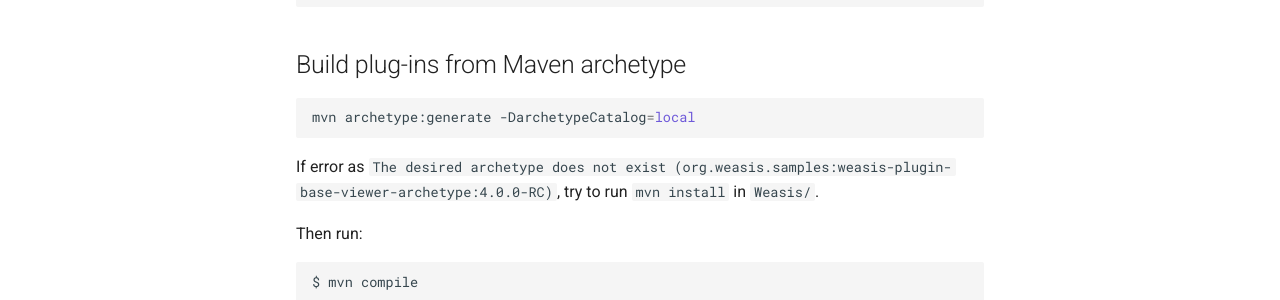
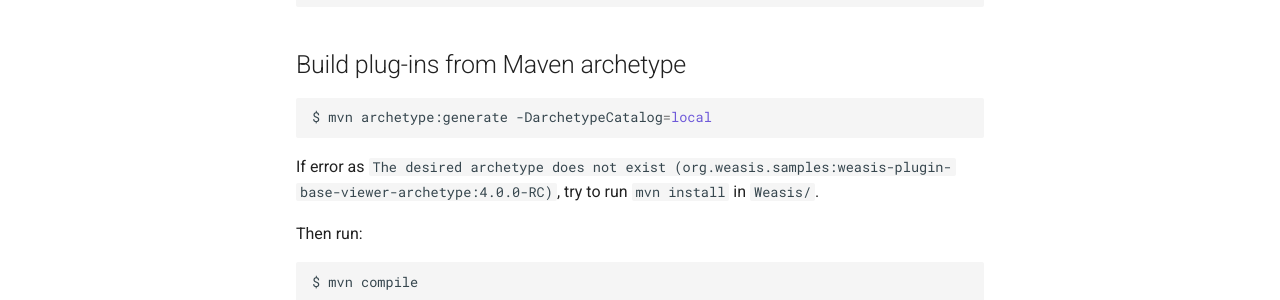
Before and after one commit to mmdjiji/pacs-learning, an MkDocs documentation site: the page built from docs/weasis/build-plugins.md, in a window 1280 px wide and 900 px high, scrolled down 923 px. Shown: the part 254-554 px from the top of the window. Built offline with MkDocs 1.6.1 and Material for MkDocs 9.7.7, drawn with Linux system fonts in a browser that asks for light colours.

````diff
--- a/docs/weasis/build-plugins.md
+++ b/docs/weasis/build-plugins.md
@@ -37,7 +37,7 @@ $ mvn clean install -Denforcer.fail=false
 ## Build plug-ins from Maven archetype
 
 ```bash
-mvn archetype:generate -DarchetypeCatalog=local
+$ mvn archetype:generate -DarchetypeCatalog=local
 ```
 
 If error as `The desired archetype does not exist (org.weasis.samples:weasis-plugin-base-viewer-archetype:4.0.0-RC)`, try to run `mvn install` in  `Weasis/`.
````
